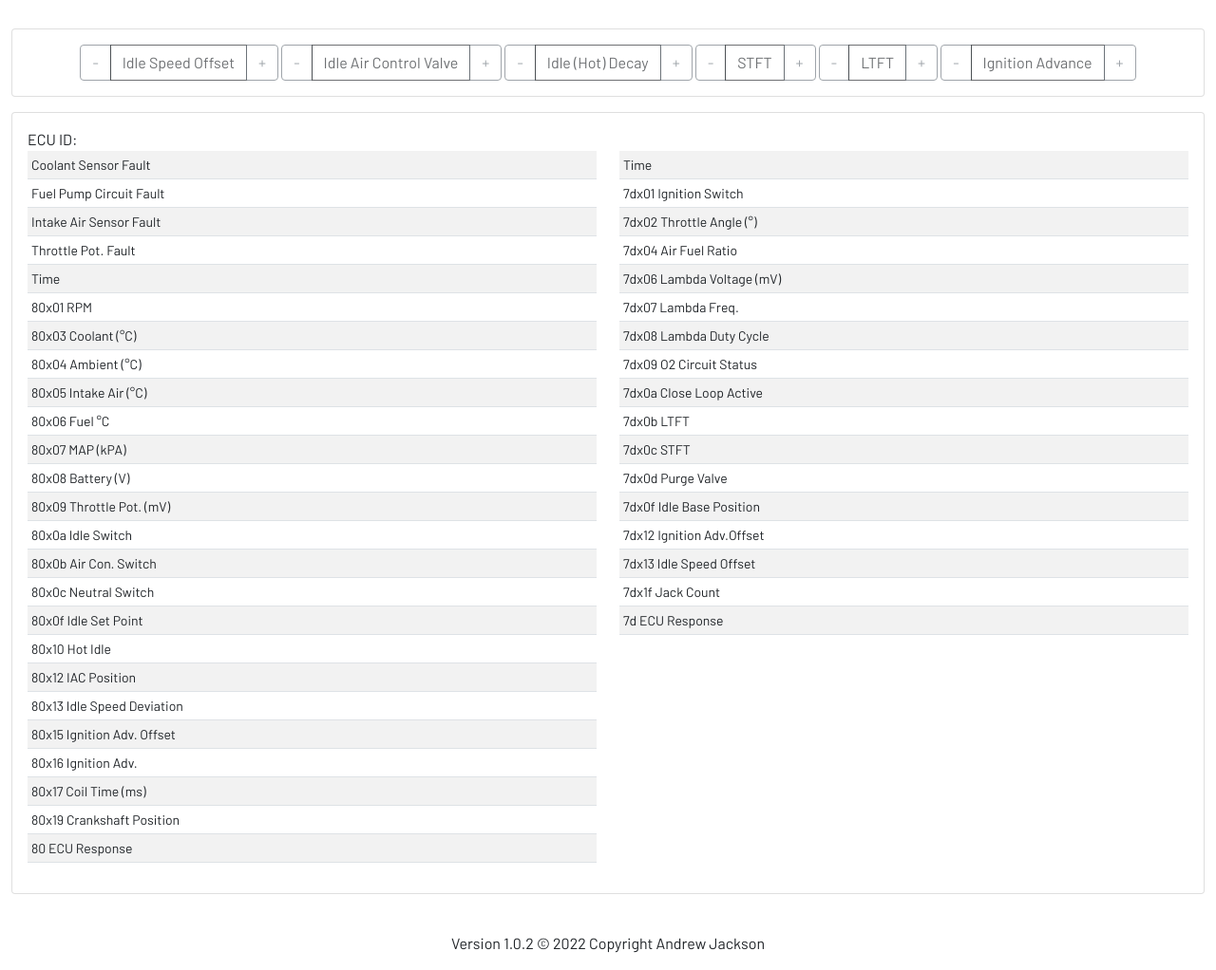
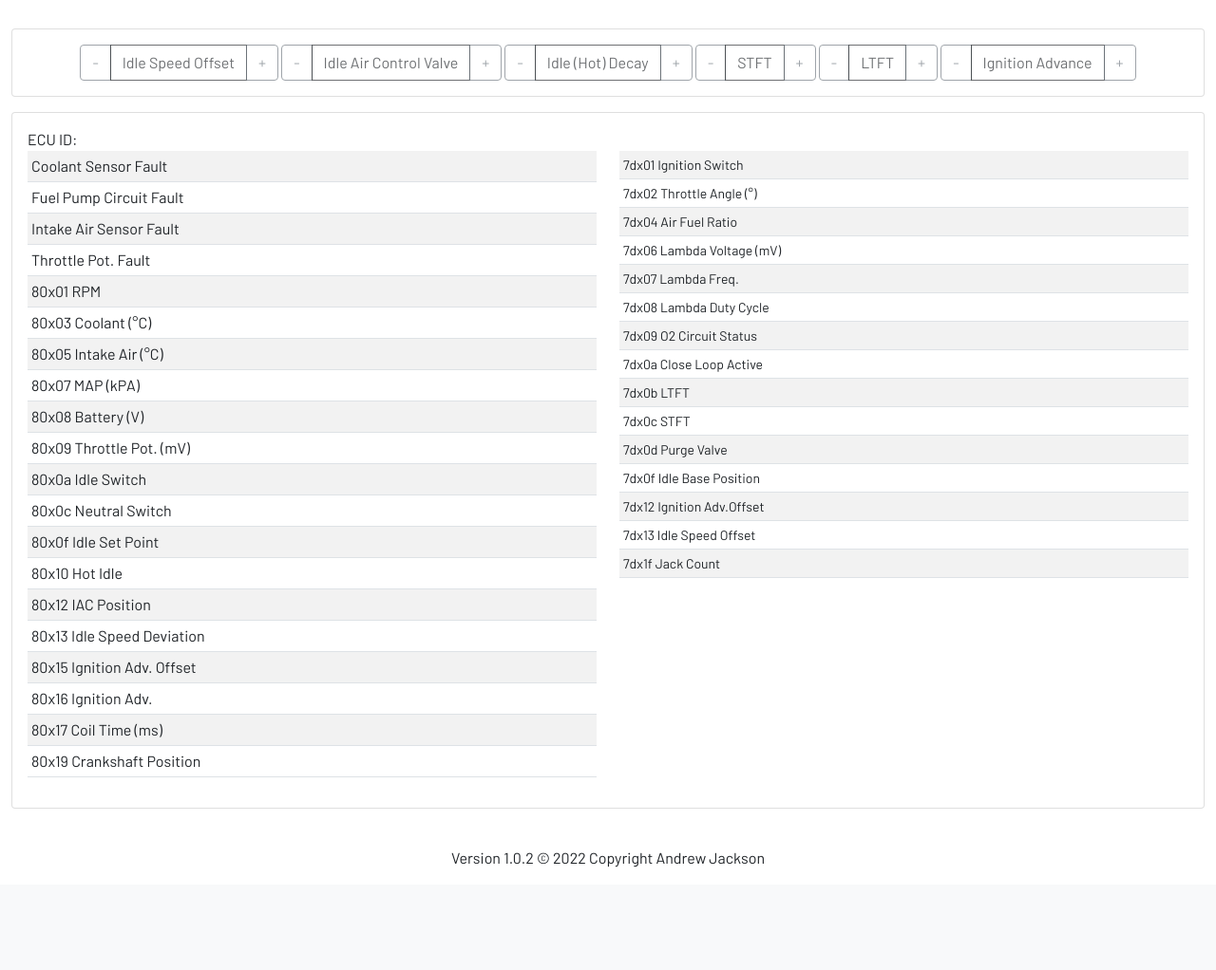
Before and after one commit to andrewdjackson/webmemsfcr, a Flask app: page / in a window 1280 px wide. Shown: the part 42-1064 px from the top of the page at 95% size. After the commit the page ends 956 px from the top, so only its background shows below. Run offline with Flask 2, Linux system fonts and the light colour scheme; some libraries are stand-ins or nearby versions.

Commit message:
cosmetics

```diff
--- a/app/static/scripts/rosco/mems-dataframe.js
+++ b/app/static/scripts/rosco/mems-dataframe.js
@@ -67,18 +67,19 @@ export class Dataframe80 {
         this._80x07_ManifoldAbsolutePressure = data[7];
         this._80x08_BatteryVoltage = data[8] / 10;
         this._80x09_ThrottlePotSensor = data[9] * 0.02;  // 0.02V per LSB
+        this._80x09_ThrottlePotSensor = roundDecimalPlaces(this._80x09_ThrottlePotSensor);
         this._80x0A_IdleSwitch = (data[0x0a] & 0x00001000) >> 3;
         this._80x0B_AirconSwitch = data[0x0b] > 0;
         this._80x0C_ParkNeutralSwitch = data[0x0c] > 0;
         this._80x0F_IdleSetPoint = data[0x0f] * 6.1;
+        this._80x0F_IdleSetPoint = roundDecimalPlaces(this._80x0F_IdleSetPoint);
         this._80x10_IdleHot = data[0x10];
         this._80x12_IACPosition = data[0x12];
         this._80x13_IdleSpeedDeviation = (data[0x13] << 8) + data[14];
         this._80x15_IgnitionAdvanceOffset = data[0x15];
         this._80x16_IgnitionAdvance = (data[0x16] / 2) - 24;
         this._80x17_CoilTime = ((data[0x17] << 8) + data[0x18]) * 0.002;
-        // round to 2 decimal place
-        this._80x17_CoilTime = Math.round(this._80x17_CoilTime * 100) / 100
+        this._80x17_CoilTime = roundDecimalPlaces(this._80x17_CoilTime);
         this._80x19_CrankshaftPositionSensor = data[0x19];
         this.CoolantTempSensorFault = ((data[13] >> 0) & 1 ) > 0;
         this.IntakeAirTempSensorFault = ((data[13] >> 2) & 1 ) > 0;
@@ -133,8 +134,7 @@ export class Dataframe7d {
         this._7Dx00_Time = getDateTimeString(ecuResponse.command.id);
         this._7Dx01_IgnitionSwitch = data[1] > 0;
         this._7Dx02_ThrottleAngle = data[2] * 0.6;
-        // round to 2 decimal places
-        this._7Dx02_ThrottleAngle = Math.round(this._7Dx02_ThrottleAngle * 100) / 100
+        this._7Dx02_ThrottleAngle = roundDecimalPlaces(this._7Dx02_ThrottleAngle)
         this._7Dx04_AirFuelRatio = data[4] / 10;
         this._7Dx06_LambdaVoltage = data[6] * 5;
         this._7Dx07_LambdaFrequency = data[7];
@@ -150,6 +150,10 @@ export class Dataframe7d {
         this._7Dx1F_JackCount = data[0x1f];
         this._7D_RawData = arrayAsHexString(ecuResponse.response);
     }
+}
+
+function roundDecimalPlaces(metric) {
+    return Math.round(metric * 100) / 100
 }
 
 export class Dataframe {
--- a/app/templates/charts.jinja2
+++ b/app/templates/charts.jinja2
@@ -1,4 +1,4 @@
-{% set excludes = ['Time', '7d ECU Response', '80 ECU Response', "Coolant Sensor Fault", "Fuel Pump Circuit Fault", "Intake Air Sensor Fault", "Throttle Pot. Fault"] %}
+{% set excludes = ['Time', '7d ECU Response', '80 ECU Response', "Coolant Sensor Fault", "Fuel Pump Circuit Fault", "Intake Air Sensor Fault", "Throttle Pot. Fault", '80x04 Ambient (°C)', '80x06 Fuel °C', '80x0b Air Con. Switch'] %}
 
 {% for item in data["ecudata_df80.json"]["ecudata"] %}
 	{% if item["name"] not in excludes %}
--- a/app/templates/ecudata.jinja2
+++ b/app/templates/ecudata.jinja2
@@ -1,11 +1,15 @@
+{% set excludes = ['Time', '7d ECU Response', '80 ECU Response', '80x04 Ambient (°C)', '80x06 Fuel °C', '80x0b Air Con. Switch'] %}
+
 <div class="text-start" id="ecuid">ECU ID:</div>
 
 <div class="row align-items-start justify-content-evenly text-start">
 	<div class="col">
-		<table class="table table-striped table-sm small">
+		<table class="table table-striped table-sm">
 			<tbody id="df80table">
 			{% for item in data["ecudata_df80.json"]["ecudata"] %}
-			<tr><td>{{ item['name'] | safe }}</td><td class="ecudata_{{ item['id'] | safe }}">&nbsp;</td></tr>
+				{% if item["name"] not in excludes %}
+				<tr><td>{{ item['name'] | safe }}</td><td class="ecudata_{{ item['id'] | safe }}">&nbsp;</td></tr>
+				{% endif %}
 			{% endfor %}
 			</tbody>
 		</table>
@@ -15,7 +19,9 @@
 		<table class="table table-striped table-sm small">
 			<tbody id="df7dtable">
 			{% for item in data["ecudata_df7d.json"]["ecudata"] %}
-				<tr><td>{{ item['name'] | safe }}</td><td class="ecudata_{{ item['id'] | safe }}">&nbsp;</td></tr>
+				{% if item["name"] not in excludes %}
+					<tr><td>{{ item['name'] | safe }}</td><td class="ecudata_{{ item['id'] | safe }}">&nbsp;</td></tr>
+				{% endif %}
 			{% endfor %}
 			</tbody>
 		</table>
```
